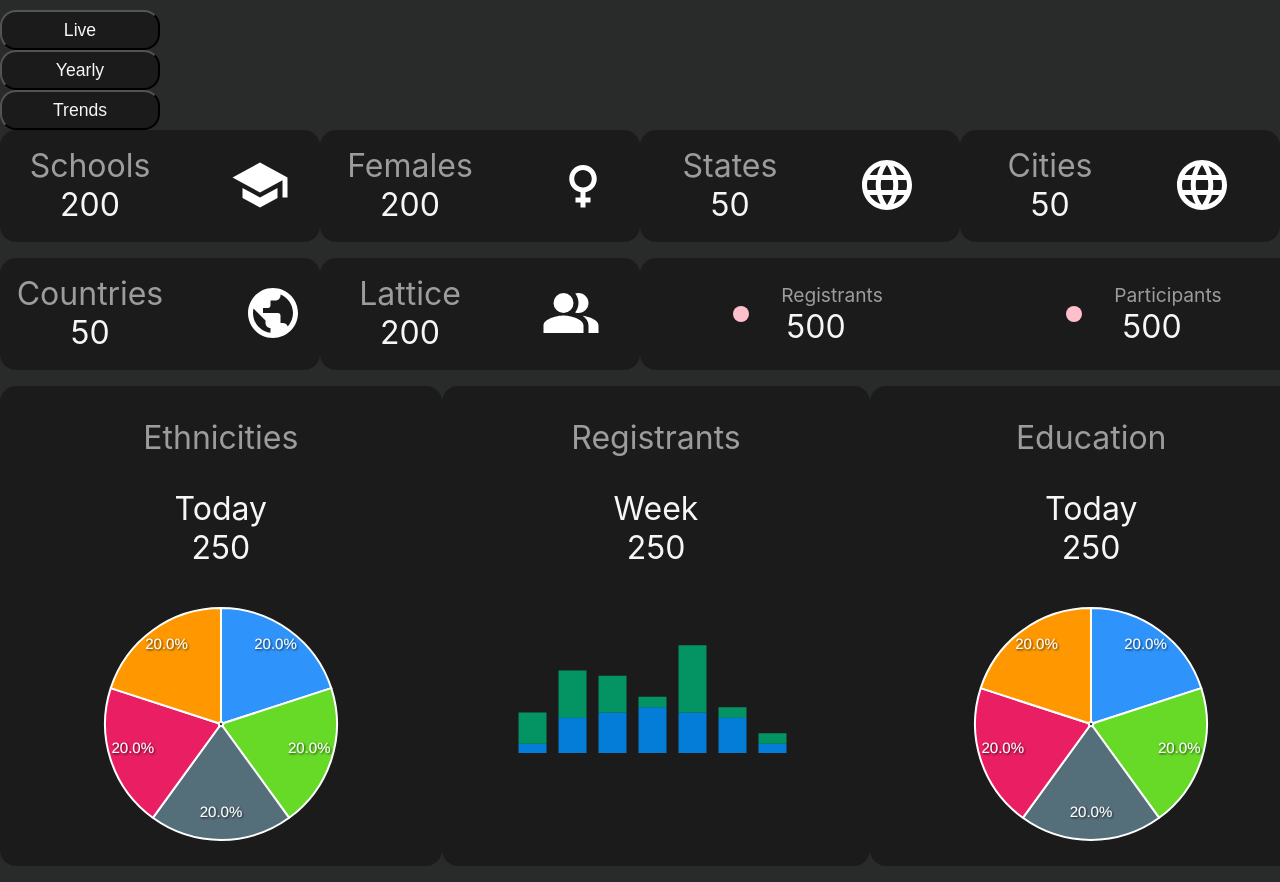
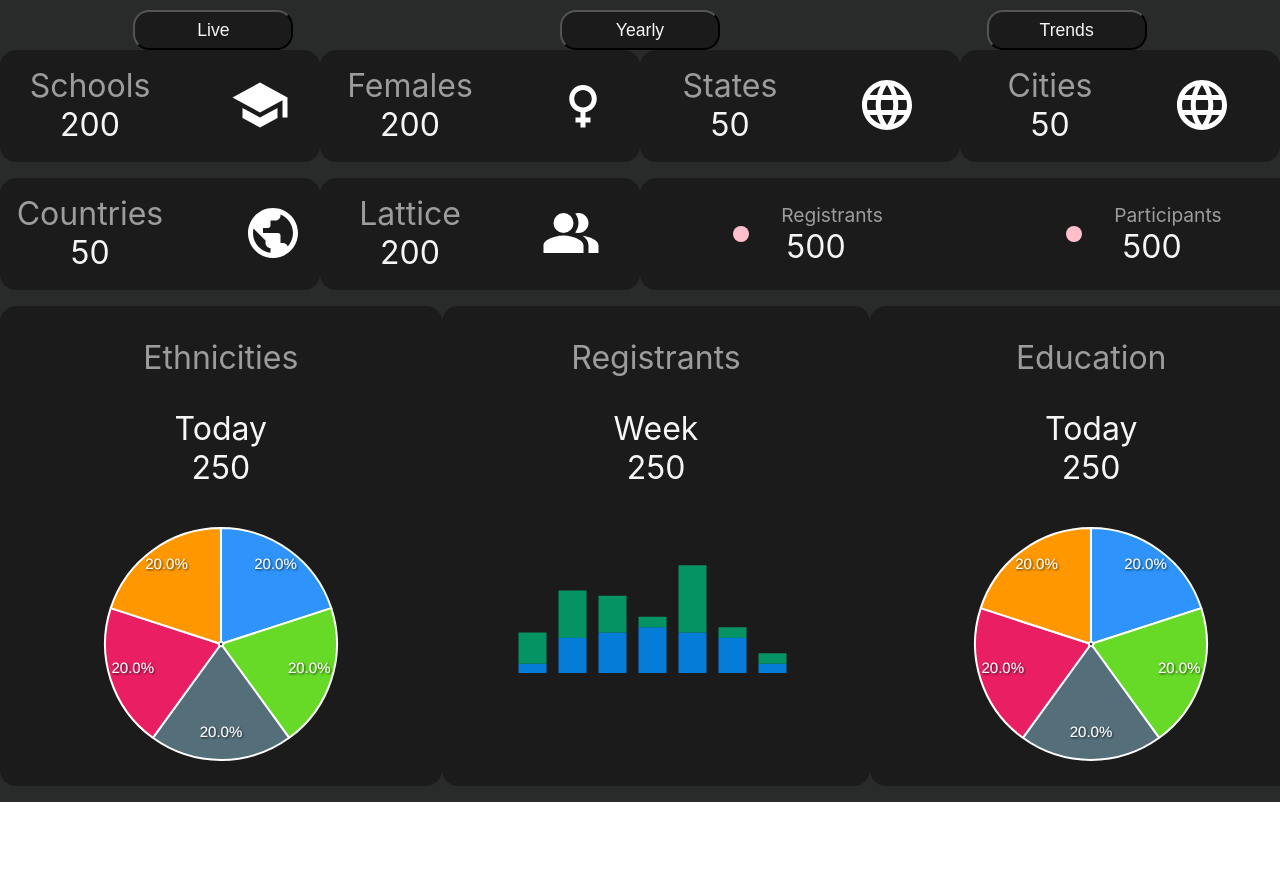
Before and after one commit to nishilfaldu/react-dashboard, a React (Create React App) app: page /trends in a window 1280 px wide. Shown: the top 882 px of the page. After the commit the page ends 802 px from the top, so only its background shows below. Built offline with nearby package versions, Linux system fonts and the light colour scheme.

Commit message:
row display of nav buttons

```diff
--- a/src/components/router/NavRoutes.js
+++ b/src/components/router/NavRoutes.js
@@ -6,16 +6,23 @@ import {
   Switch
 } from 'react-router-dom';
 import NavButton from '../NavButton';
+import styled from 'styled-components';
+
+const StyledRow = styled.div`
+    display: flex;
+    align-items: center;
+    justify-content: space-around;
+`
 
 const NavRoutes = function(){
     return(
         <div>
             <Router>
-                <div className="Navbar">
+                <StyledRow>
                     <Link to="/live" style={{ textDecoration: 'none' }}><NavButton label="Live"></NavButton></Link>
                     <Link to="/yearly" style={{ textDecoration: 'none' }}><NavButton label="Yearly"></NavButton></Link>
                     <Link to="/trends" style={{ textDecoration: 'none' }}><NavButton label="Trends"></NavButton></Link>
-                </div>
+                </StyledRow>
 
                 <Switch>
                     <Route exact path='/live' component={YearlyDashboard}></Route>
```
